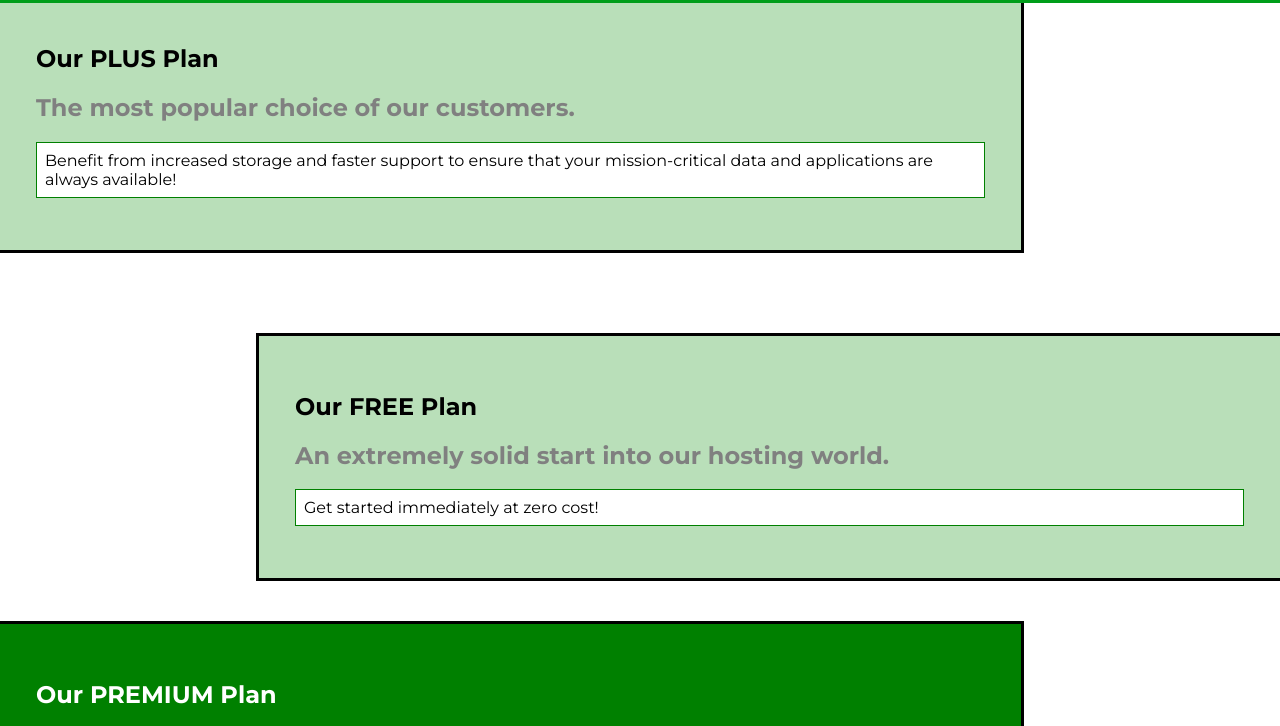
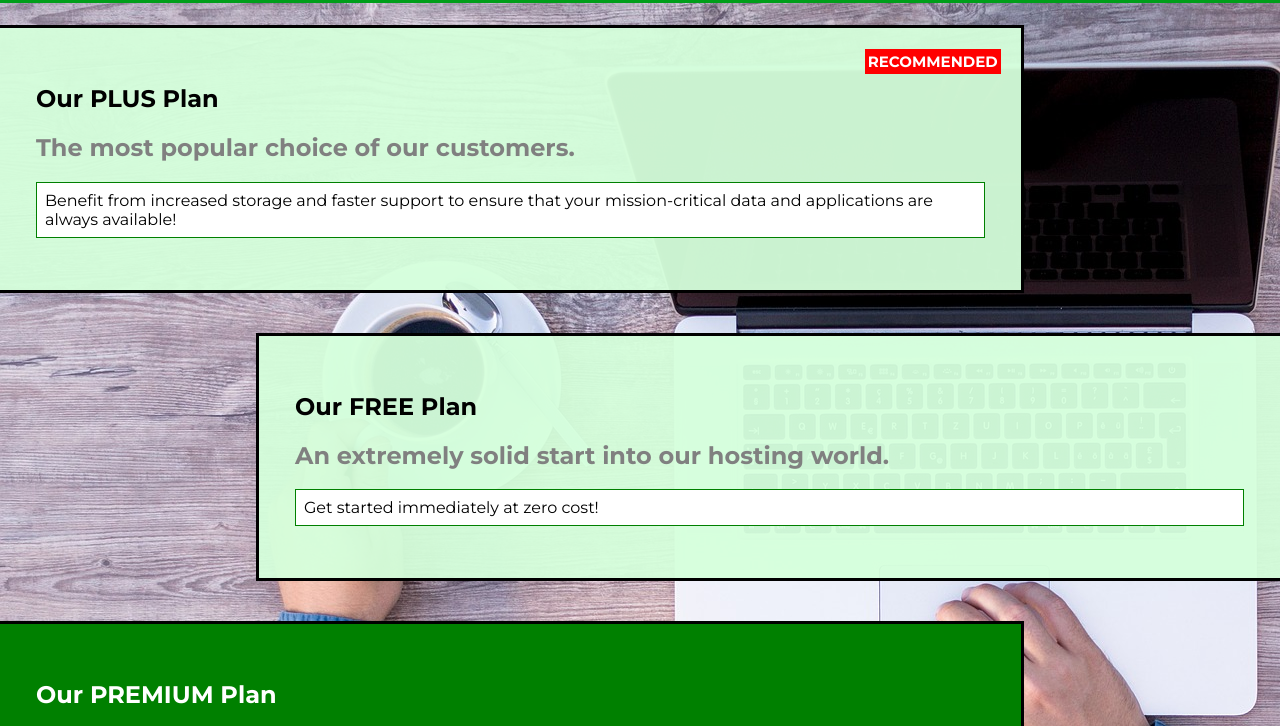
Before and after one commit to Indranil94/uHost, a website: page packages/packages.html in a window 1280 px wide. Shown: the part 55-781 px from the top of the page. Drawn offline with Linux system fonts and the light colour scheme.

Commit message:
fixing positions

```diff
--- a/package.json
+++ b/package.json
@@ -1,10 +1,10 @@
 {
   "name": "uhost",
-  "version": "0.1.0",
+  "version": "0.1.1",
   "description": "Web Hosting service",
   "main": "index.html",
   "scripts": {
-    "test": "echo \"Error: no test specified\" && exit 1"
+    "start": "index.html"
   },
   "repository": {
     "type": "git",
--- a/packages/packages.css
+++ b/packages/packages.css
@@ -2,9 +2,19 @@ main {
 	text-align: left;
 }
 
+.background-img {
+	background: url("../images/plans-background.jpg");
+	width: 100%;
+	height: 100%;
+	position: fixed;
+	overflow-y: scroll;
+}
+
 .main-section {
 	width: 80%;
-	margin: 40px 0;
+	margin: 80px 0 0 0;
+	position: relative;
+	z-index: 1;
 	border-top-color: black;
 	border-top-style: solid;
 	border-right-color: black;
@@ -14,7 +24,7 @@ main {
 	border-top-width: : 3px;
 	border-right-width: : 3px;
 	border-bottom-width: : 3px;
-	background-color: rgba(25,150,25,0.3);
+	background-color: rgba(213,255,220,0.95);
 }
 
 .main-section__premium {
@@ -46,7 +56,7 @@ main {
 	border-top-width: : 3px;
 	border-left-width: : 3px;
 	border-bottom-width: : 3px;
-	background-color: rgba(25,150,25,0.3);
+	background-color: rgba(213,255,220,0.95);;
 }
 
 .main-section__second:hover {
@@ -65,6 +75,18 @@ main {
 	color: white;
 }
 
+.plus-badge {
+	position: absolute;
+	right: 2%;
+	font-size: 15px;
+	top: 8%;
+	color: white;
+	background-color: red;
+	margin: 0;
+	padding: 3px;
+	z-index: 10;
+}
+
 .plan-highlight {
 	color: grey;
 }
--- a/packages/packages.html
+++ b/packages/packages.html
@@ -12,7 +12,7 @@
     </head>
 
     <body>
-
+        <div class="background-img">
             <header class="header-main">
                 <div class="heading valign">
                     <a href="../index.html" class = "anc">
@@ -37,6 +37,7 @@
                 <section class="main-section">
                     <a href="#"  class="plans">
                         <h1 class="plan-name">Our PLUS Plan</h1>
+                        <h2 class="plus-badge">RECOMMENDED</h2>
                         <h2 class="plan-highlight">The most popular choice of our customers.</h2>
                         <p class="plan-description">Benefit from increased storage and faster support to ensure that your mission-critical data and applications
                             are always available!</p>
@@ -69,6 +70,7 @@
         	    	</ul>
         	    </nav>
             </footer>
+        </div>
     </body>
 
 </html>
--- a/shared.css
+++ b/shared.css
@@ -14,6 +14,7 @@ body {
     width: 100%;
     top:0;
     position: fixed;
+    z-index: 2;
 }
 
 .heading {
```
Also changed, not shown: main.css (+11 -1 lines), images/freedom.jpg (added), images/plans-background.jpg (added). Lines whose indentation alone changed are shown as unchanged.
